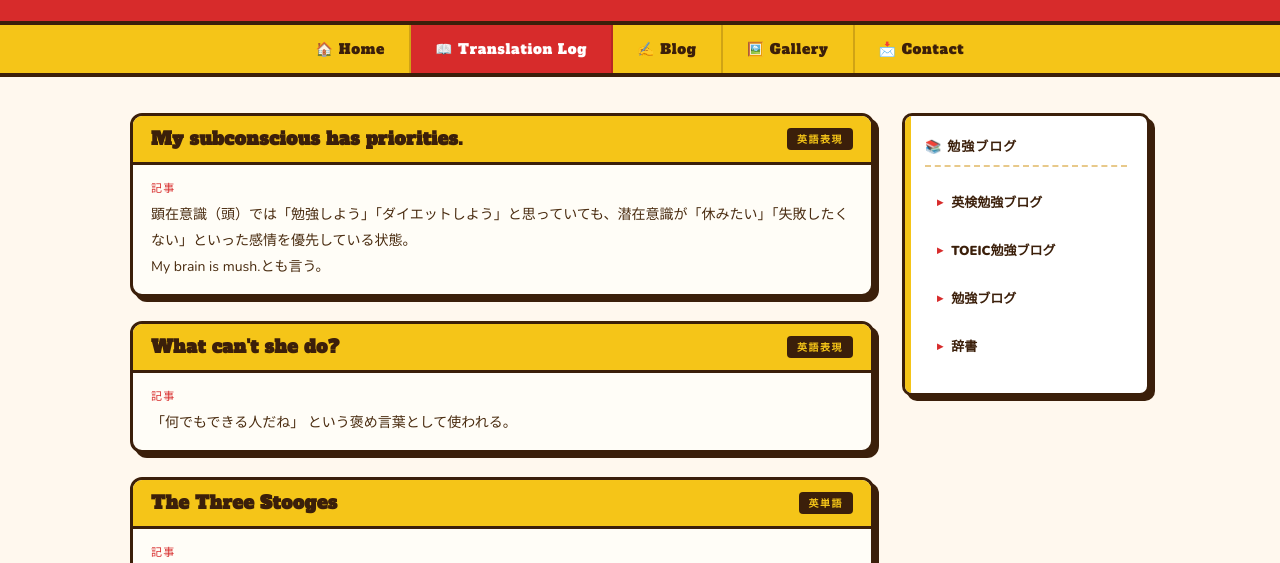
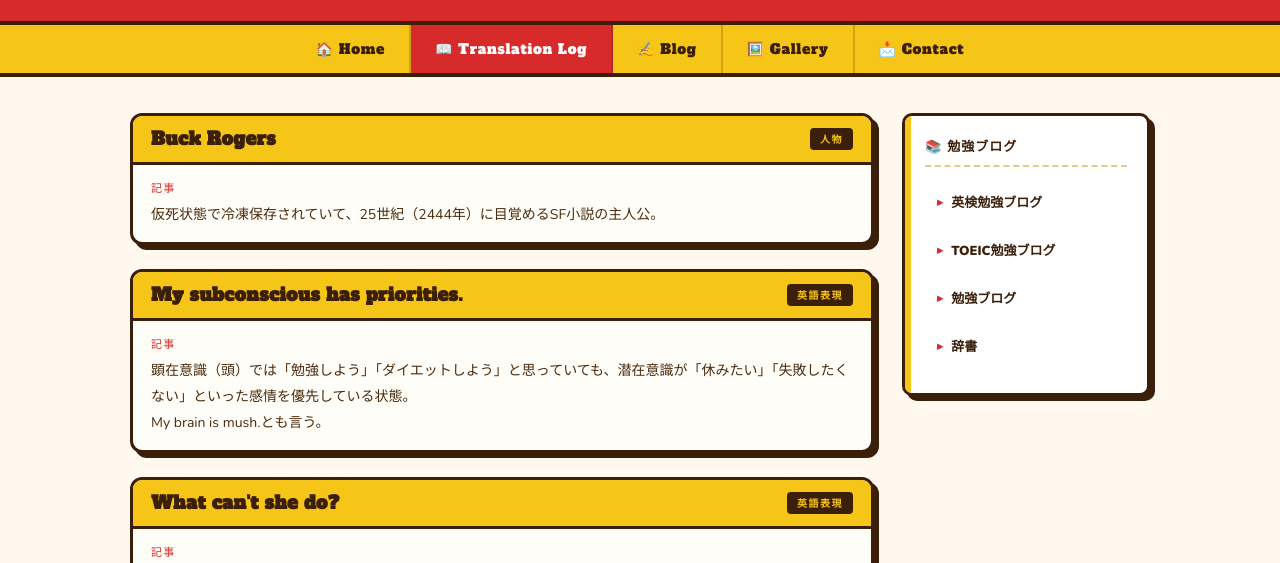
Before and after one commit to Azaleacreativeroom888/fan-english, a plain HTML site: page translation.html in a window 1280 px wide. Shown: the part 167-730 px from the top of the page. Drawn offline with nearby package versions, Linux system fonts and the light colour scheme.

Commit message:
Add entry for Buck Rogers character
Added a new entry for 'Buck Rogers' with details about the character.

```diff
--- a/translation.html
+++ b/translation.html
@@ -318,6 +318,19 @@
 
   <!-- ── MAIN ── -->
   <main class="main">
+
+    <div class="entry-card">
+      <div class="entry-header">
+        <h2>Buck Rogers</h2>
+        <span class="entry-tag">人物</span>
+      </div>
+      <div class="entry-body">
+        <div class="section">
+          <div class="section-label">記事</div>
+          <p>仮死状態で冷凍保存されていて、25世紀（2444年）に目覚めるSF小説の主人公。 </p>
+        </div>
+      </div>
+    </div>
 
     <div class="entry-card">
       <div class="entry-header">
```
